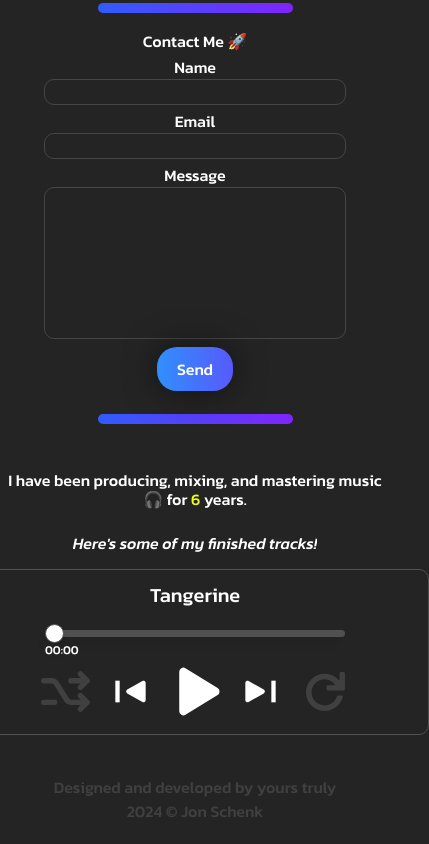
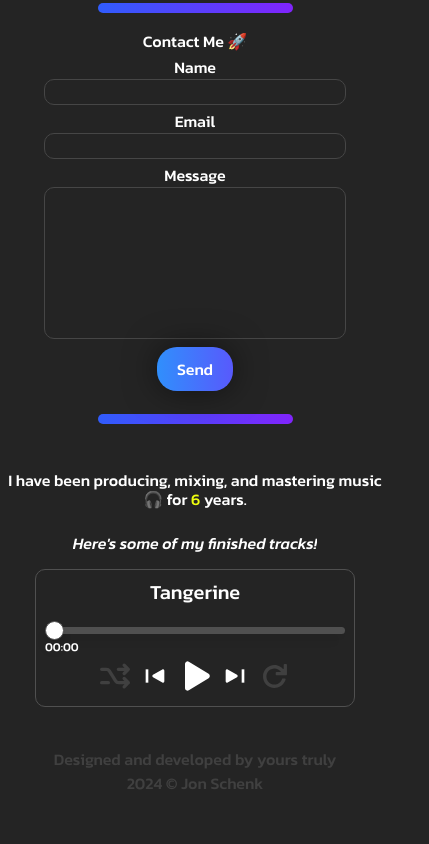
Before and after one commit to jonschenk/portfolio-jon, a React (Vite) app: page / in a window 390 px wide. Shown: the part 3608-4452 px from the top of the page, 429 px wide, since content can reach past the window. After the commit the page ends 4424 px from the top, so only its background shows below. Built offline with nearby package versions, Linux system fonts and the light colour scheme; no server answers.

Commit message:
audio player mobile responsiveness bug fix

```diff
--- a/src/components/AudioPlayer/AudioPlayer.css
+++ b/src/components/AudioPlayer/AudioPlayer.css
@@ -66,8 +66,9 @@
 @media (max-width: 960px) {
     .ctrl-container {
         margin-top:2%;
-        margin-left: -10%;
-        margin-right: -10%;
+        width: 320px;
+        margin-left: auto;
+        margin-right: auto;
     }
 
     .slider {
--- a/src/components/AudioPlayer/Controls.css
+++ b/src/components/AudioPlayer/Controls.css
@@ -4,7 +4,7 @@ button {
 }
 
 @media (max-width: 960px) {
-    #but {
-        width: 20%;
+    .Buttons img {
+        width: 40px;
     }
 }
```
